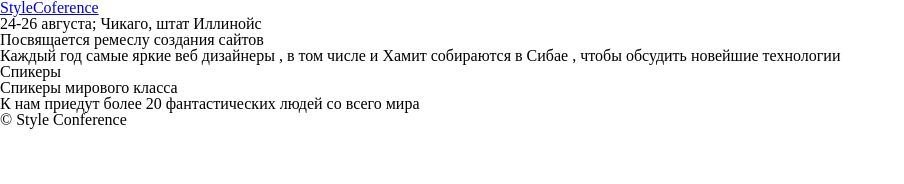
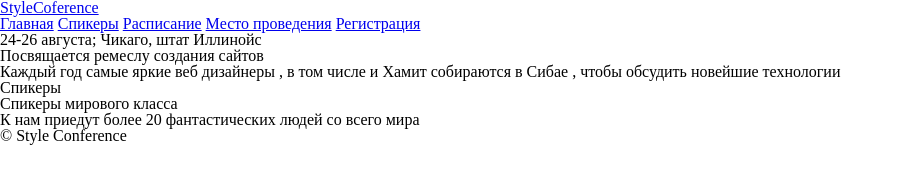
Before and after one commit to Khamitamantaev/htmlcsslearning, a plain HTML site: page index.html in a window 1280 px wide. Shown: the whole page, without its empty margins (0-904 px from the left). Drawn offline with Linux system fonts and the light colour scheme.

Commit message:
Чтобы перемещаться по всем другим страницам мы собираемся добавить меню навигации с помощью элемента <nav> внутрь элемента <header>. Мы создадим страницы Спикеры, Расписание, Место проведения и Регистрация; чтобы переходить с нашей главной страницы, соответственно, должны сделать ссылки для всех них.

```diff
--- a/index.html
+++ b/index.html
@@ -9,6 +9,13 @@
 	    	<header>
 	    		<h1>
 	    			<a href="index.html">StyleCoference</a></h1>
+	    			<nav>
+	    				<a href="index.html">Главная</a>
+	    				<a href="speakers.html">Спикеры</a>
+	    				<a href="shedule.html">Расписание</a>
+	    				<a href="venue.html">Место проведения</a>
+	    				<a href="register.html">Регистрация</a>
+	    			</nav>
 	    		<h3>24&dash;26 августа; Чикаго, штат Иллинойс</h3>
 	    	</header>
 			<section>
```
